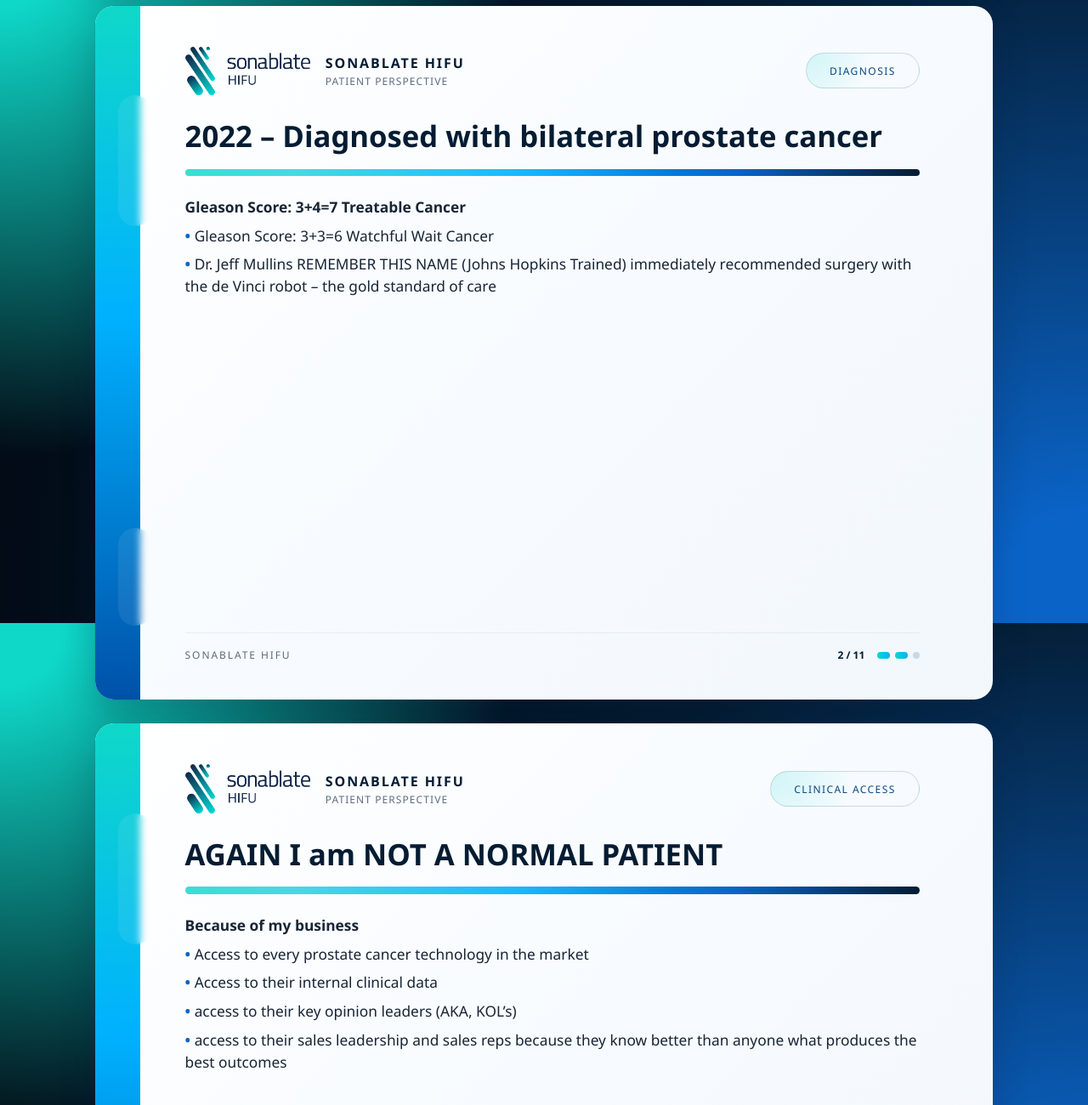
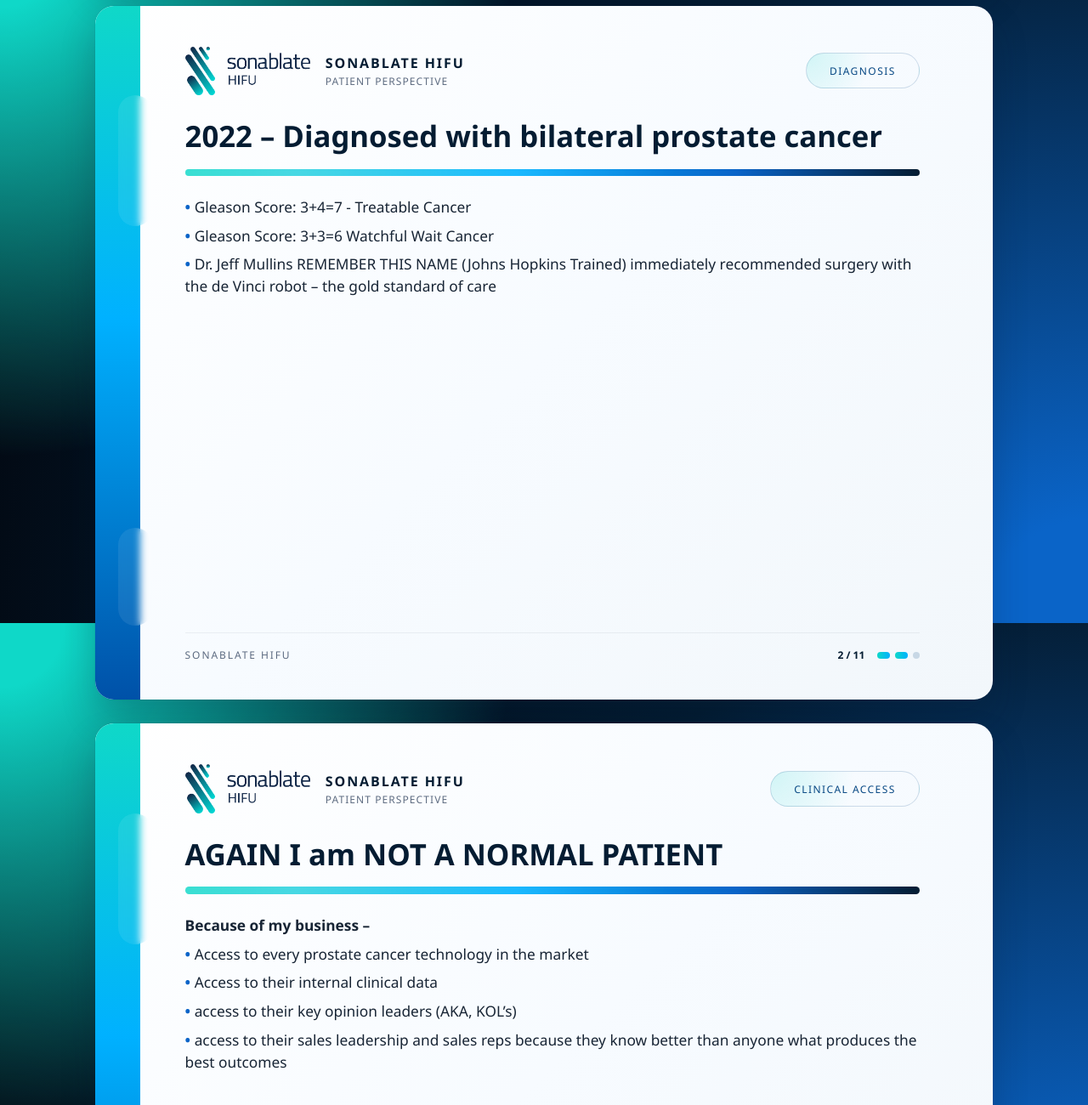
Before and after one commit to huntdb95-cloud/jsells, a plain HTML site: page index.html in a window 1280 px wide. Shown: the part 867-2167 px from the top of the page at 85% size. Drawn offline with Linux system fonts and the light colour scheme.

Commit message:
Update index.html

```diff
--- a/index.html
+++ b/index.html
@@ -331,7 +331,8 @@ body {
       </div>
       <div class="underline"></div>
       <div class="content">
-        <p><strong>Gleason Score: 3+4=7 Treatable Cancer</strong></p>
+        <p></p>
+        <p> Gleason Score: 3+4=7 - Treatable Cancer </p>
         <p> Gleason Score: 3+3=6 Watchful Wait Cancer</p>
         <p> Dr. Jeff Mullins REMEMBER THIS NAME (Johns Hopkins Trained) immediately recommended surgery with the de Vinci robot – the gold standard of care</p>
       </div>
@@ -372,7 +373,7 @@ body {
       </div>
       <div class="underline"></div>
       <div class="content">
-        <p><strong>Because of my business</strong></p>
+        <p><strong>Because of my business –</strong></p>
         <p> Access to every prostate cancer technology in the market</p>
         <p> Access to their internal clinical data</p>
         <p> access to their key opinion leaders (AKA, KOL’s)</p>
```
